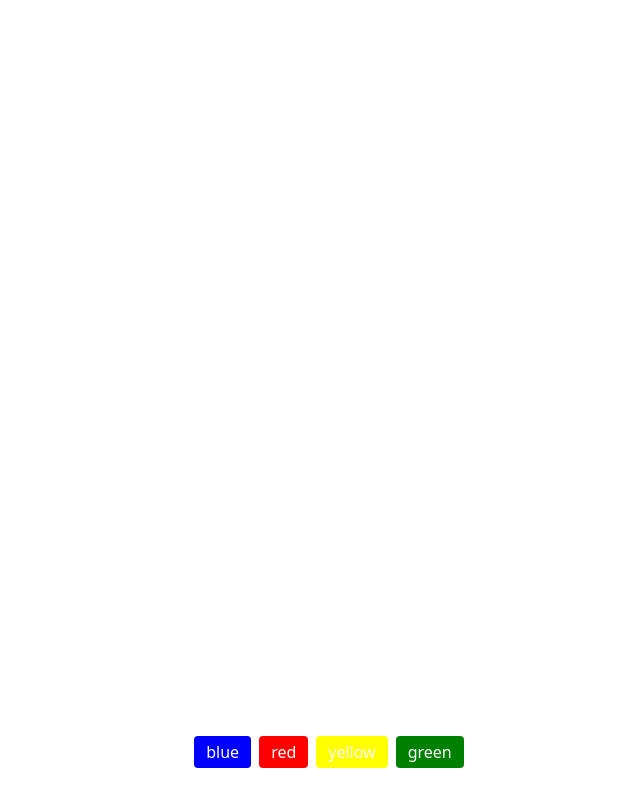
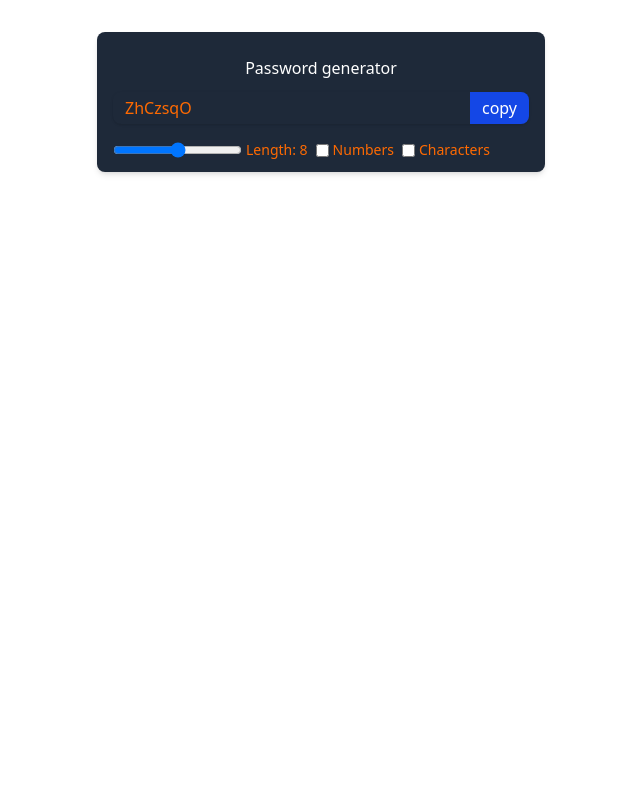
Before and after one commit to zulkaifkhan123/Frontend-Learning, a React (Vite) app: page / in a window 1280 px wide. Shown: the whole page, without its empty margins (319-959 px from the left). Built offline with nearby package versions, Linux system fonts and the light colour scheme.

Commit message:
add password generator

```diff
--- a/src/App.jsx
+++ b/src/App.jsx
@@ -1,10 +1,11 @@
 import React from 'react'
 import Bg_changer from './components/Bg_changer'
+import PasswordGenerator from './components/password_generator'
 
 function App() {
   return (
     <>
-      <Bg_changer />
+      <PasswordGenerator />
     </>
   )
 }
--- /dev/null
+++ b/src/components/password_generator.jsx
@@ -0,0 +1,86 @@
+import React from 'react'
+import { useState , useEffect , useCallback } from 'react'
+
+
+function PasswordGenerator() {
+    let [length , setLength] = useState(8);
+    let [allowNumber , setAllowNumber] = useState(false);
+    let [allowSpecialCharactors , setallowSpecialCharactors] = useState(false);
+    let [password , setPassword] = useState("");
+
+    let GeneratePassword = useCallback(()=>{
+      let pass = "";
+      let str = "ABCDEFGHIJKLMNOPQRSTUVWXYZabcdefghijklmnopqrstuvwxyz";
+      if(allowNumber) str += "1234567890"
+      if(allowSpecialCharactors) str += "@#$%&"
+      for (let i = 1 ; i < length ; i++){
+        let random = Math.floor(Math.random() * str.length);
+        pass += str.charAt(random);
+      }
+      setPassword(pass);
+
+    },[length , allowNumber , allowSpecialCharactors])
+
+    useEffect(()=>{
+      GeneratePassword();
+    },[length, allowNumber , allowSpecialCharactors])
+
+  return (
+
+    <div className="w-full max-w-md mx-auto shadow-md rounded-lg px-4 py-3 my-8 bg-gray-800 text-orange-500">
+      <h1 className='text-white text-center my-3'>Password generator</h1>
+    <div className="flex shadow rounded-lg overflow-hidden mb-4">
+        <input
+            type="text"
+            value={password}
+            className="outline-none w-full py-1 px-3"
+            placeholder="Password"
+            readOnly
+        />
+        <button
+        // onClick={copyPasswordToClipboard}
+        className='outline-none bg-blue-700 text-white px-3 py-0.5 shrink-0'
+        >copy</button>
+
+    </div>
+    <div className='flex text-sm gap-x-2'>
+      <div className='flex items-center gap-x-1'>
+        <input
+        type="range"
+        min={6}
+        max={10}
+        value={length}
+         className='cursor-pointer'
+         onChange={(e) => {setLength(e.target.value)}}
+          />
+          <label>Length: {length}</label>
+      </div>
+      <div className="flex items-center gap-x-1">
+      <input
+          type="checkbox"
+          defaultChecked={allowNumber}
+          id="numberInput"
+          onChange={() => {
+              setAllowNumber((prev) => !prev);
+          }}
+      />
+      <label htmlFor="numberInput">Numbers</label>
+      </div>
+      <div className="flex items-center gap-x-1">
+          <input
+              type="checkbox"
+              defaultChecked={allowSpecialCharactors}
+              id="characterInput"
+              onChange={() => {
+                  setallowSpecialCharactors((prev) => !prev )
+              }}
+          />
+          <label htmlFor="characterInput">Characters</label>
+      </div>
+    </div>
+</div>
+
+  )
+}
+
+export default PasswordGenerator
```
